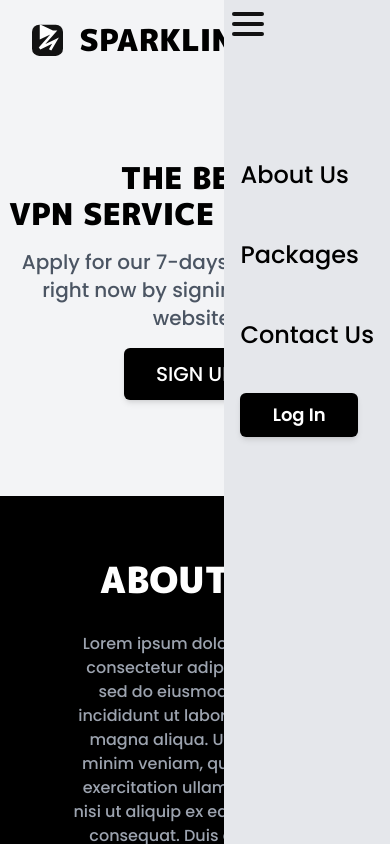
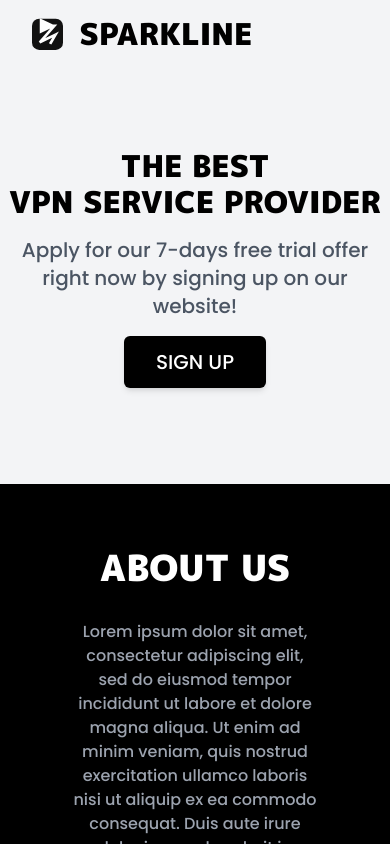
Before and after one commit to Omar-Risi/sparkline, a React (Vite) app: page / in a window 390 px wide. Shown: the top 844 px of the page. Built offline with nearby package versions, Linux system fonts and the light colour scheme.

Commit message:
mobile optimization, temporary disabled mobile nav

```diff
--- a/src/components/Contact.jsx
+++ b/src/components/Contact.jsx
@@ -2,11 +2,11 @@ function Contact () {
     return (
         <section className="bg-black px-12 pt-24 pb-4 mt-16 w-screen flex flex-col items-center" id="contact">
                 <h1 className="font-black font-title text-4xl lg:6xl uppercase text-center text-white">contact us</h1>
-                <p className="font-medium font-sub text-gray-400 text-xl mt-4"> drop your email below and we'll get back to you!</p>
+                <p className="font-medium font-sub text-gray-400 text-xl text-center mt-4"> drop your email below and we'll get back to you!</p>
 
-                <div className="flex flex-row gap-4 mt-12">
-                    <input type="text" placeholder="email@example.co" className="px-4 py-2 rounded-md text-xl font-sub font-medium text-black placeholder:text-gray-400" />
-                    <button className="uppercase text-xl text-white bg-[#1c1c1c] px-8 py-2 rounded-md font-medium ease-in-out duration-200 hover:bg-white hover:text-black focus:text-black focus:bg-white"> send </button>
+                <div className="flex flex-col lg:flex-row gap-4 mt-12">
+                    <input type="text" placeholder="email@example.co" className="mx-16 lg:mx-0 px-2 lg:px-4 py-2 rounded-md text-xl font-sub font-medium text-black placeholder:text-gray-400" />
+                    <button className="uppercase text-xl text-white bg-[#1c1c1c] mx-16 px-2 lg:px-8 py-2 rounded-md font-medium ease-in-out duration-200 hover:bg-white hover:text-black focus:text-black focus:bg-white"> send </button>
                 </div>
 
                 <div className="text-gray-200 w-full flex justify-end items-end mt-8"> copyrights@omar-risi</div>
--- a/src/components/Navigation.jsx
+++ b/src/components/Navigation.jsx
@@ -24,13 +24,13 @@ function Navigation () {
                 <button className="w-fit bg-black text-white text-lg md:text-base font-sub font-semibold px-3 py-2 rounded-md shadow-md ml-4 mr-8 ease-in-out duration-200 hover:bg-gray-50 hover:text-gray-900"> Log In</button>
             </menu>
 
-            <section className="flex lg:hidden flex-row items-center justify-end  ">
+            <section className="hidden flex-row items-center justify-end  ">
                 <button onClick={openNav} className="w-12 h-12"> <img src="/Burger.svg" alt="menu" className="w-full h-full" /></button>
             </section>
 
             </nav>
 
-            <section className={`block lg:hidden absolute top-0 right-0 h-screen ease-in-out duration-200 bg-gray-200 overflow-hidden w-${navWidth}`}>
+            <section className={`hidden absolute top-0 right-0 h-screen ease-in-out duration-200 bg-gray-200 overflow-hidden w-${navWidth}`}>
                 <button onClick={closeNav} className="w-12 h-12" > <img src="/Burger.svg" alt="Close" className="w-full h-full" /></button>
 
                 <menu className="text-2xl font-medium grid-rows-4 gap-8 items-center text-left justify-center mt-24  grid">
```
